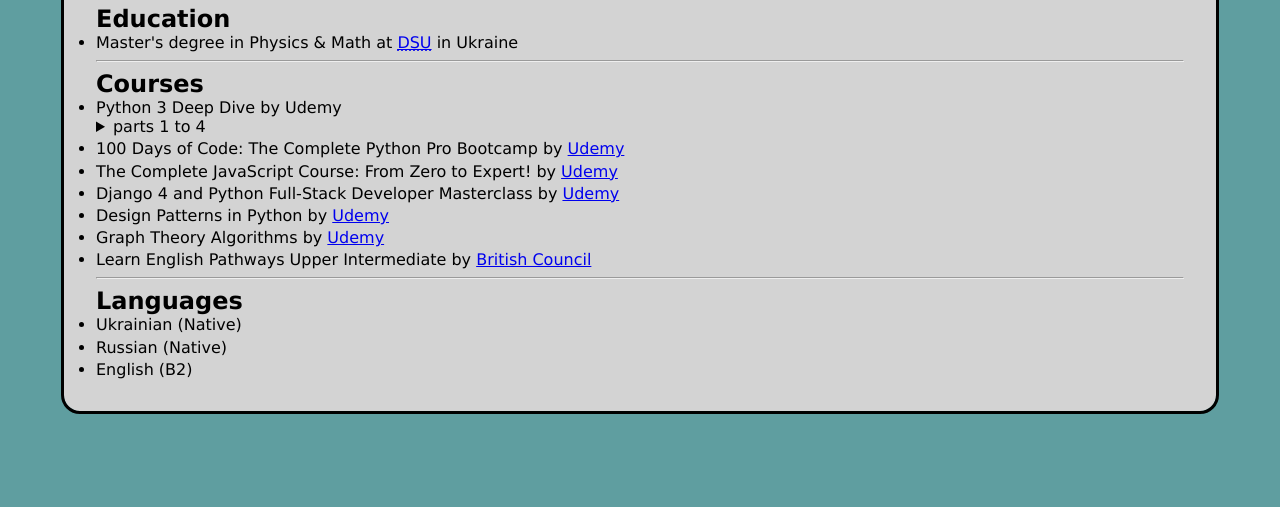
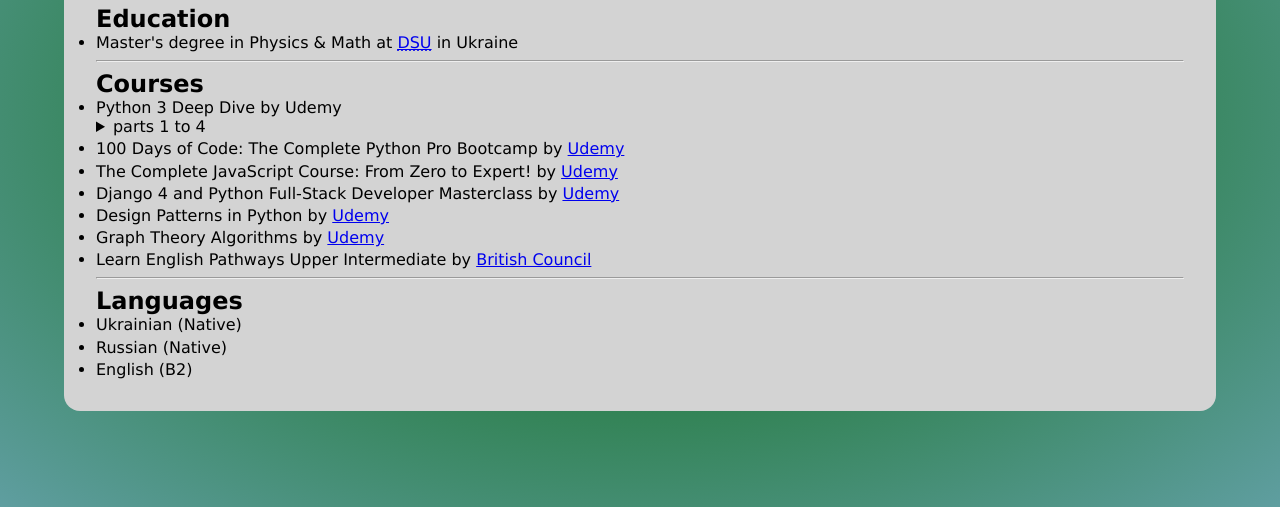
Before and after one commit to KorneyChervonenko/cv, a plain HTML site: page index.html in a window 1280 px wide. Shown: the part 293-800 px from the top of the page. Drawn offline with Linux system fonts and the light colour scheme.

Commit message:
Add files via upload

```diff
--- a/css/styles.css
+++ b/css/styles.css
@@ -26,7 +26,8 @@ body {
 	/* justify-items: center; */
 	justify-content: center;
 
-	background-color: cadetblue;
+	/* background-color: cadetblue; */
+	background-image: radial-gradient(darkgreen, cadetblue);
 }
 
 /* mobile */
@@ -43,7 +44,7 @@ main {
 	flex-direction: column;
 	row-gap: 0.5rem;
 	/* align-items: center; */
-	outline: solid;
+	/* outline: solid; */
 	border-radius: 1rem;
 	padding: 2rem;
 
```
